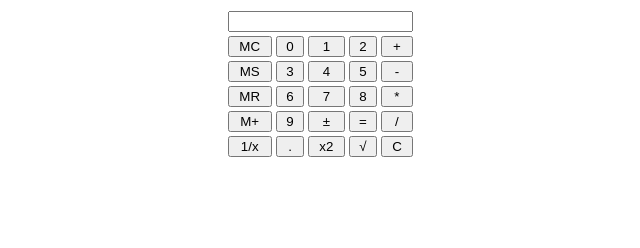
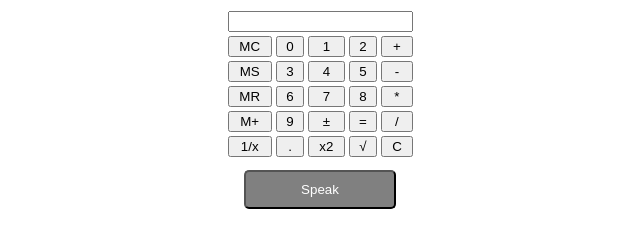
Before and after one commit to abdulmoiez876/Calculator-for-Blinds, a plain HTML site: page index.html in a window 1280 px wide. Shown: the whole page, without its empty margins (320-960 px from the left). Drawn offline with Linux system fonts and the light colour scheme.

Commit message:
voice input added

```diff
--- a/index.css
+++ b/index.css
@@ -1,3 +1,10 @@
+body {
+    display: flex;
+    flex-direction: column;
+    align-items: center;
+    row-gap: 10px;
+}
+
 table {
     text-align: center;
 }
@@ -11,3 +18,11 @@ div {
     justify-content: center;
     display: flex;
 }
+
+.speak {
+    padding: 10px;
+    border-radius: 5px;
+    background-color: gray;
+    color: white;
+    width: 12%;
+}
--- a/index.html
+++ b/index.html
@@ -11,7 +11,6 @@
 
 <body>
     <div>
-
         <table>
             <tr>
                 <td colspan="5"><input type="text" name="input" id=""></td>
@@ -53,6 +52,7 @@
             </tr>
         </table>
     </div>
+    <button class="speak" onclick="handleMicClick()">Speak</button>
 
     <script src="./index.js"></script>
 </body>
--- a/index.js
+++ b/index.js
@@ -1,37 +1,33 @@
 var expression = document.getElementsByTagName("input")[0].value;
-var global = '';
+var global = "";
 
 const synth = window.speechSynthesis;
 
-document.addEventListener('keypress', (event) => {
+document.addEventListener("keypress", (event) => {
   expression += event.key;
   synth.speak(new SpeechSynthesisUtterance(event.key));
-})
+});
 
-function inputChangeHandler (event) {
-    if(event.target.innerHTML === '.') {
-        synth.speak(new SpeechSynthesisUtterance('point'));
-        if(expression === '') {
-            expression = '0.';
+function inputChangeHandler(event) {
+  if (event.target.innerHTML === ".") {
+    synth.speak(new SpeechSynthesisUtterance("point"));
+    if (expression === "") {
+      expression = "0.";
+    } else {
+      expression += ".0";
     }
-        else {
-            expression += '.0'
-        }
-        document.getElementsByTagName('input')[0].value = expression;
-    }
-    else {
-        if(event.target.innerHTML === '*') {
+    document.getElementsByTagName("input")[0].value = expression;
+  } else {
+    if (event.target.innerHTML === "*") {
       synth.speak(new SpeechSynthesisUtterance("Multiply"));
-        }
-        else if(event.target.innerHTML === '/') {
+    } else if (event.target.innerHTML === "/") {
       synth.speak(new SpeechSynthesisUtterance("Divide"));
-        }
-        else {
+    } else {
       synth.speak(new SpeechSynthesisUtterance(event.target.innerHTML));
     }
     expression = document.getElementsByTagName("input")[0].value;
     expression += String(event.target.innerHTML);
-        document.getElementsByTagName('input')[0].value = expression;
+    document.getElementsByTagName("input")[0].value = expression;
   }
 }
 
@@ -40,63 +36,78 @@ function submitHandler() {
   synth.speak(new SpeechSynthesisUtterance("Equals"));
   expression = eval(expression);
   synth.speak(new SpeechSynthesisUtterance(expression));
-    document.getElementsByTagName('input')[0].value = expression;
+  document.getElementsByTagName("input")[0].value = expression;
 }
 
 async function actionHandler(event) {
-    if(event.target.innerHTML === 'C') {
-        expression = '';
+  if (event.target.innerHTML === "C") {
+    expression = "";
     synth.speak(new SpeechSynthesisUtterance("clear"));
-        document.getElementsByTagName('input')[0].value = expression;
-    }
-    else if(event.target.innerHTML === '1/x') {
-        expression = eval(1/eval(expression));
+    document.getElementsByTagName("input")[0].value = expression;
+  } else if (event.target.innerHTML === "1/x") {
+    expression = eval(1 / eval(expression));
     synth.speak(new SpeechSynthesisUtterance("reciprocal"));
-        document.getElementsByTagName('input')[0].value = expression;
+    document.getElementsByTagName("input")[0].value = expression;
     synth.speak(new SpeechSynthesisUtterance(expression));
-    }
-    else if(event.target.innerHTML === 'x2') {
+  } else if (event.target.innerHTML === "x2") {
     expression *= eval(expression);
-        synth.speak(new SpeechSynthesisUtterance('square'));
+    synth.speak(new SpeechSynthesisUtterance("square"));
     synth.speak(new SpeechSynthesisUtterance(expression));
-        document.getElementsByTagName('input')[0].value = expression;
-    }
-    else if(event.target.innerHTML === '√') {
+    document.getElementsByTagName("input")[0].value = expression;
+  } else if (event.target.innerHTML === "√") {
     expression = Math.sqrt(eval(expression));
-        synth.speak(new SpeechSynthesisUtterance('square root'));
-        document.getElementsByTagName('input')[0].value = expression;
+    synth.speak(new SpeechSynthesisUtterance("square root"));
+    document.getElementsByTagName("input")[0].value = expression;
     synth.speak(new SpeechSynthesisUtterance(expression));
-    }
-    else if(event.target.innerHTML === '±') {
+  } else if (event.target.innerHTML === "±") {
     expression = eval(expression) * -1;
-        document.getElementsByTagName('input')[0].value = expression;
+    document.getElementsByTagName("input")[0].value = expression;
     synth.speak(new SpeechSynthesisUtterance(expression));
   }
 }
 
 function storageHandler(event) {
-    if(event.target.innerHTML === 'MS') {
-        if(isNaN(expression) || expression === '') {
-            synth.speak(new SpeechSynthesisUtterance('Cannot store equation!'));
-        }
-        else {
-            synth.speak(new SpeechSynthesisUtterance(`${expression} stored successfully`));
+  if (event.target.innerHTML === "MS") {
+    if (isNaN(expression) || expression === "") {
+      synth.speak(new SpeechSynthesisUtterance("Cannot store equation!"));
+    } else {
+      synth.speak(
+        new SpeechSynthesisUtterance(`${expression} stored successfully`)
+      );
       global = expression;
     }
-    }
-    else if(event.target.innerHTML === 'MC') {
+  } else if (event.target.innerHTML === "MC") {
     synth.speak(new SpeechSynthesisUtterance(`${global} cleared successfully`));
-        global = '';
-    }
-    else if(event.target.innerHTML === 'MR') {
+    global = "";
+  } else if (event.target.innerHTML === "MR") {
     expression = global;
-        document.getElementsByName('input')[0].value = expression;
+    document.getElementsByName("input")[0].value = expression;
     synth.speak(new SpeechSynthesisUtterance(expression));
-    }
-    else if(event.target.innerHTML === 'M+') {
+  } else if (event.target.innerHTML === "M+") {
     expression += global;
     global = expression;
-        document.getElementsByName('input')[0].value = expression;
+    document.getElementsByName("input")[0].value = expression;
     synth.speak(new SpeechSynthesisUtterance(expression));
   }
 }
+
+function handleMicClick() {
+  const recognition = new webkitSpeechRecognition(); // Create a new SpeechRecognition object
+  recognition.lang = "en-US"; // Set the language of the recognition
+  recognition.interimResults = false; // Set interim results to false, meaning the final result will be returned only
+  recognition.maxAlternatives = 1; // Set the maximum number of alternatives that can be returned
+
+  recognition.onresult = (event) => {
+    let result = event.results[0][0].transcript; // Get the transcript of the first alternative of the final result
+    // try {
+    result = eval(result.replace(/\s/g, "").substring(0, result.length - 1));
+    console.log(result); // Log the result to the console
+    synth.speak(new SpeechSynthesisUtterance(result));
+    document.getElementsByTagName("input")[0].value = result;
+    // } catch (err) {
+    //   synth.speak(new SpeechSynthesisUtterance("Please Try Again!"));
+    // }
+  };
+
+  recognition.start();
+}
```
Lines whose indentation alone changed are shown as unchanged.
